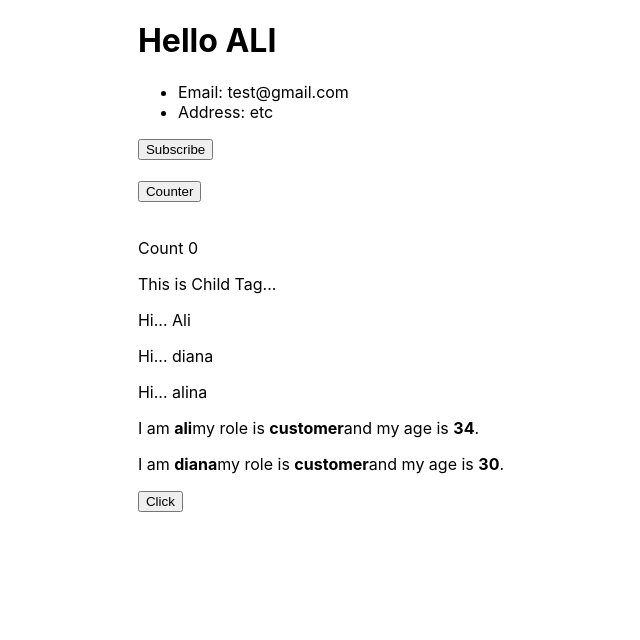
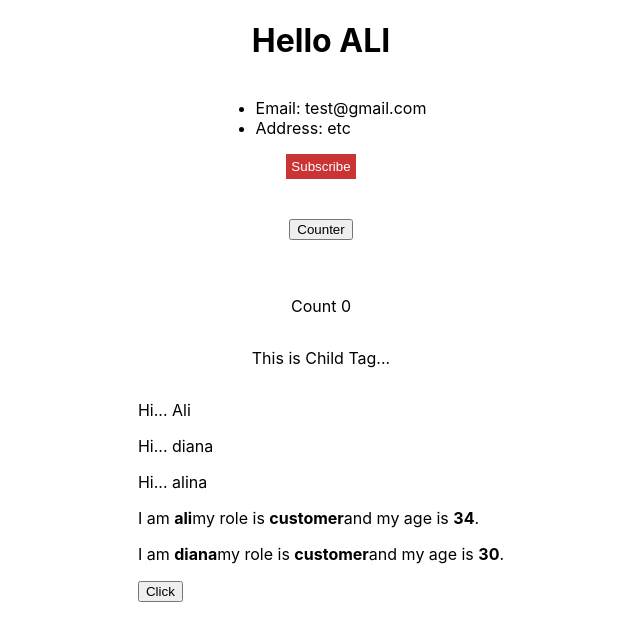
Before and after one commit to Syed-Hassan-Fida/React-Workspace, a React (Create React App) app: page / in a window 1280 px wide. Shown: the top 640 px of the page, without its empty margins (319-959 px from the left). Built offline with nearby package versions, Linux system fonts and the light colour scheme.

Commit message:
subcribe button color change

```diff
--- a/src/App.css
+++ b/src/App.css
@@ -4,6 +4,22 @@
   flex-wrap: wrap;
   flex-direction: column;
   align-items: center;
+}
+
+.subscribed{
+  color: black;
+  background-color: rgb(48, 239, 48);
+  cursor: pointer;
+  border: none;
+  padding: 5px;
+}
+
+.unsubscribe{
+  color: white;
+  background-color: rgb(202, 52, 52);
+  cursor: pointer;
+  border: none;
+  padding: 5px;
 }
 
 .App-logo {
--- a/src/components/ChildComponent.jsx
+++ b/src/components/ChildComponent.jsx
@@ -2,17 +2,21 @@ import React, { useState } from 'react';
 import Counter from './Counter';
 
 const Hello = (props) => {
-    const [subscribe, setSubscribe] = useState("Subscribe")
+    const [subscribe, setSubscribe] = useState("subscribe")
     const [count, setCount] = useState(0)
-    const {name, email, address} = props.user;
+    const { name, email, address } = props.user;
+
+    function toCapital(str) {
+        return str.replace(/\b\w/g, (match) => match.toUpperCase());
+    }
 
     const HandleChange = () => {
-        setSubscribe("Subscribed")
+        setSubscribe("subscribed")
     }
 
     const HandleCount = () => {
         // set the value based on previous state
-        setCount((prevState) => (prevState + 1) )
+        setCount((prevState) => (prevState + 1))
         console.log(count)
     }
 
@@ -25,19 +29,17 @@ const Hello = (props) => {
     }
 
     return (
-        <div>
+        <div className='App'>
             <h1>Hello {name.toUpperCase()}</h1>
             <ul>
                 <li>Email: {email}</li>
                 <li>Address: {address}</li>
             </ul>
-            <button onClick={HandleChange}>{subscribe}</button>
-            <br/><br/>
+            <button className={subscribe === "subscribed" ? "subscribed" : "unsubscribe"} onClick={HandleChange}>{toCapital(subscribe)}</button>
+            <br /><br />
             <button onClick={incrementFive}>Counter</button>
-            <br/><br/>
-            <Counter count={count}/>
-
-
+            <br /><br />
+            <Counter count={count} />
             {props.children}
         </div>
     );
```
